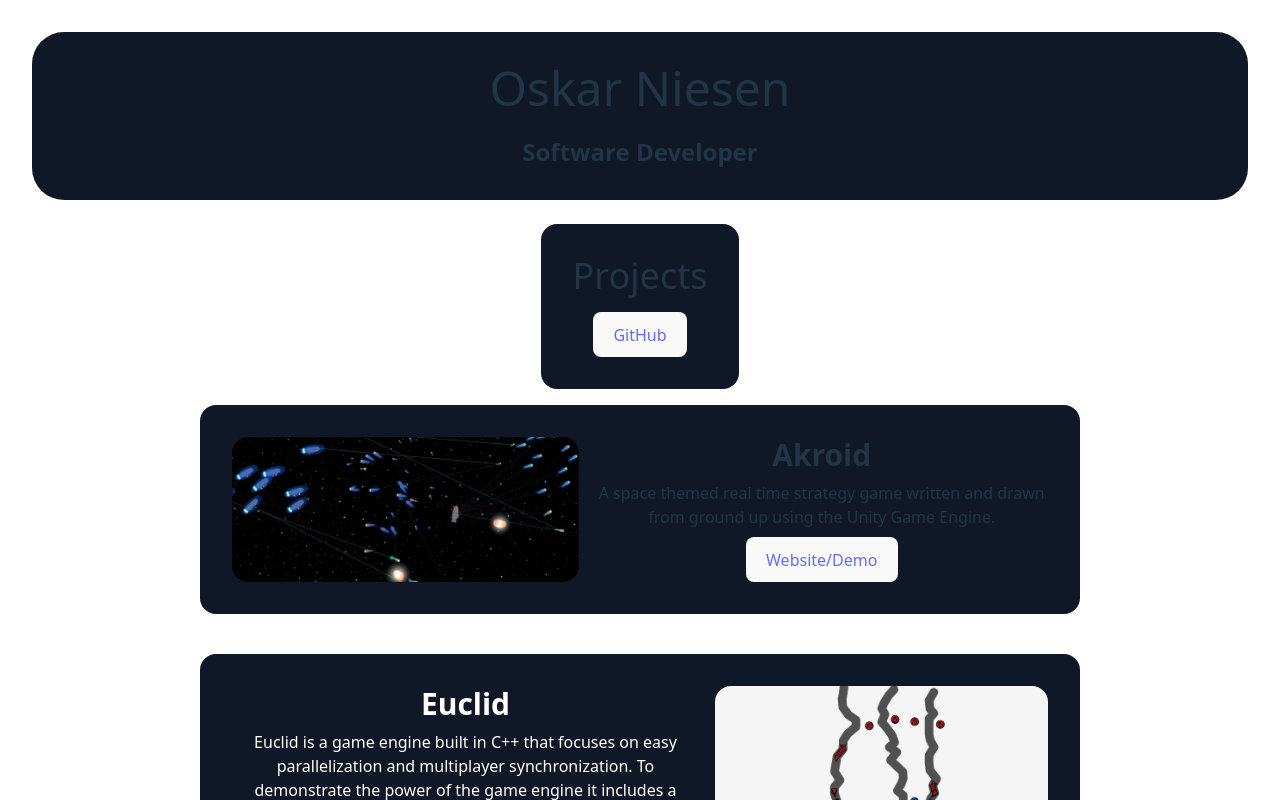
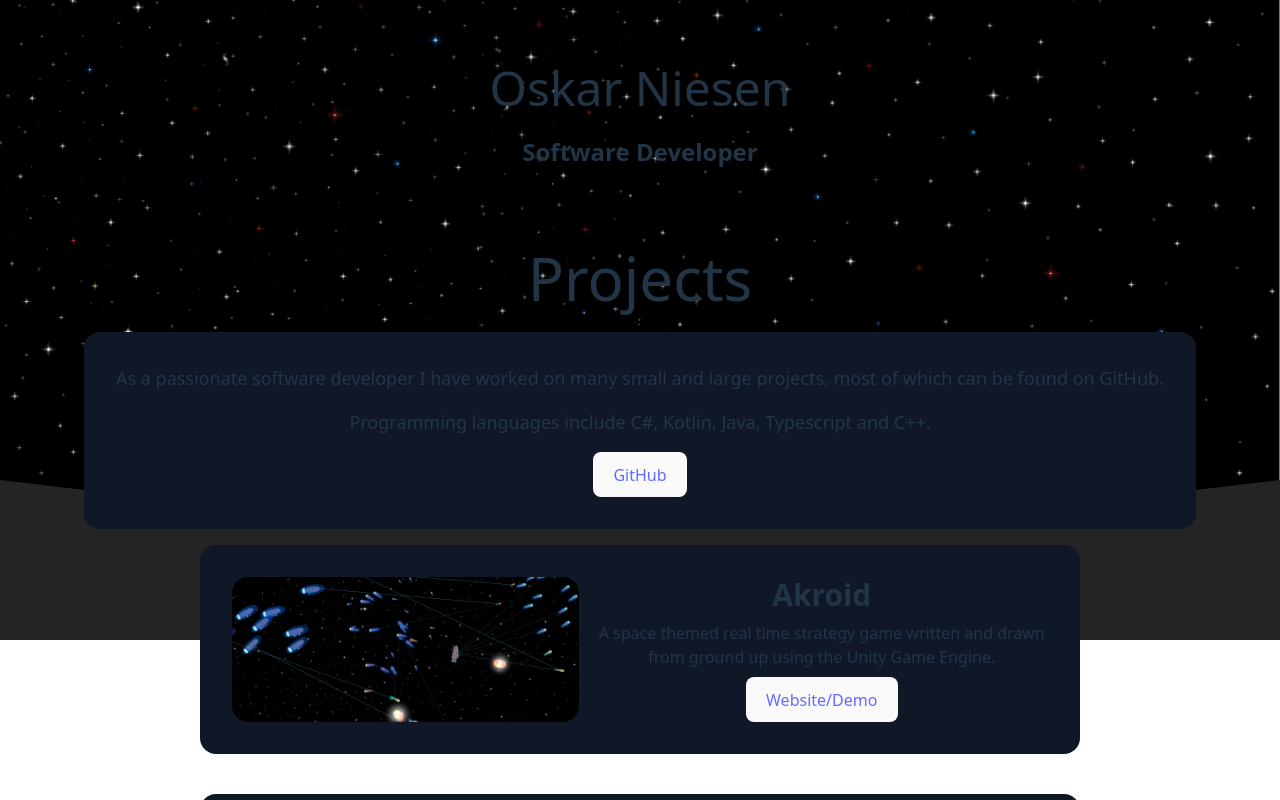
Before and after one commit to tuvus/Portfolio, a React (Vite) app: page / in a window 1280 px wide. Shown: the top 800 px of the page. Built offline with nearby package versions, Linux system fonts and the light colour scheme.

Commit message:
Added a curve to the background

```diff
--- a/src/App.css
+++ b/src/App.css
@@ -6,3 +6,21 @@
     padding: 2rem;
     text-align: center;
 }
+
+.svg-container {
+    position: absolute;
+    top: 0;
+    right: 0;
+    left: 0;
+    z-index: -1;
+}
+
+svg {
+    path {
+        transition: .1s;
+    }
+
+    &:hover path {
+        d: path("M 800 300 Q 400 250 0 300 L 0 400 L 800 400 L 800 300 Z");
+    }
+}
--- a/src/App.tsx
+++ b/src/App.tsx
@@ -5,16 +5,52 @@ import 'aos/dist/aos.css';
 AOS.init();
 
 function App() {
+    let last_scroll_position = 0;
+    const defaultCurveValue = 350;
+    const curveRate = 3;
+    let ticking = false;
+
+    function scrollEvent(scrollPos: number) {
+        if (scrollPos >= 0 && scrollPos < defaultCurveValue) {
+            const curveValue = defaultCurveValue - scrollPos / curveRate;
+            const curveElement = document.getElementById("curve")!;
+            curveElement.setAttribute(
+                "d", "M 800 300 Q 400 " + curveValue + " 0 300 L 0 400 L 800 400 L 800 300 Z"
+            );
+        }
+    }
+
+    window.addEventListener("scroll", function () {
+        last_scroll_position = window.scrollY;
+
+        if (!ticking) {
+            window.requestAnimationFrame(function () {
+                scrollEvent(last_scroll_position);
+                ticking = false;
+            });
+        }
+
+        ticking = true;
+    });
 
     return (
         <div className="min-h-screen w-full">
-            <header className="flex flex-col bg-gray-900 p-8 bg-blend-darken rounded-4xl">
+            <div className="svg-container">
+                <svg viewBox="0 0 800 400" className="svg bg-[url(/src/assets/StarBackgroundLarge.png)] md:bg-center md:bg-cover">
+                    <path id="curve" fill="#242424" d="M 800 300 Q 400 350 0 300 L 0 400 L 800 400 L 800 300 Z">
+                    </path>
+                </svg>
+            </div>
+            <header
+                className="flex flex-col p-8 rounded-4xl">
                 <span className="text-5xl mb-6">Oskar Niesen</span>
                 <span className="text-2xl font-bold">Software Developer</span>
             </header>
-            <section className="flex flex-col items-center w-full mt-6">
-                <div className="flex flex-col p-8 gap-4 bg-gray-900 rounded-2xl">
-                    <span className="text-4xl">Projects</span>
+            <section className="flex flex-col items-center w-full mt-12 overflow-x-hidden">
+                <span className="text-6xl">Projects</span>
+                <div className="flex flex-col p-8 gap-4 bg-gray-900 rounded-2xl mt-6">
+                    <span className="text-lg">As a passionate software developer I have worked on many small and large projects, most of which can be found on GitHub.</span>
+                    <span className="text-lg">Programming languages include C#, Kotlin, Java, Typescript and C++.</span>
                     <a href="https://github.com/tuvus" target="_blank">
                         <button>GitHub</button>
                     </a>
```
